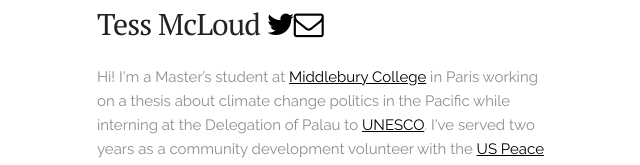
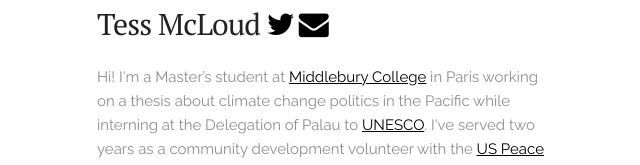
Before and after one commit to tessmcloud16/tessmcloud16.github.io, a plain HTML site: page index.html in a window 1280 px wide. Shown: the part 445-610 px from the top of the page, 63-703 px from the left. Drawn offline with Linux system fonts and the light colour scheme.

Commit message:
fixing width for things

```diff
--- a/index.html
+++ b/index.html
@@ -38,7 +38,7 @@
     <div class="row">
       <div class="one-half column" style="margin-top: 25%">
         <img src="images/tessimage.png" style="padding-bottom: 10px">
-        <h4 class="serif-style">Tess McLoud <a href="https://twitter.com/tess_mcloud"><i class="fa fa-twitter"></i></a><a href="emailto: me@tessm.cloud"><i class="fa fa-envelope-o"></i></a></h4>
+        <h4 class="serif-style">Tess McLoud <a href="https://twitter.com/tess_mcloud"><i class="fa fa-twitter"></i></a><a href="mailto: me@tessm.cloud" style="padding-left: 5px"><i class="fa fa-envelope"></i></a></h4>
         <p class="body-text">Hi! I'm a Master’s student at <a href="http://www.middlebury.edu/">Middlebury College</a> in Paris working on a thesis about climate change politics in the Pacific while interning at the Delegation of Palau to <a href="http://en.unesco.org">UNESCO</a>. I've served two years as a community development volunteer with the <a href="http://www.peacecorps.gov">US Peace Corps</a> in Chiang Rai, Thailand, and I hold a BA cum laude in Anthropology and French from <a href="http://dartmouth.edu">Dartmouth College</a>.</p>
         <h4 class="serif-style">Work</h4>
       </div>
```
